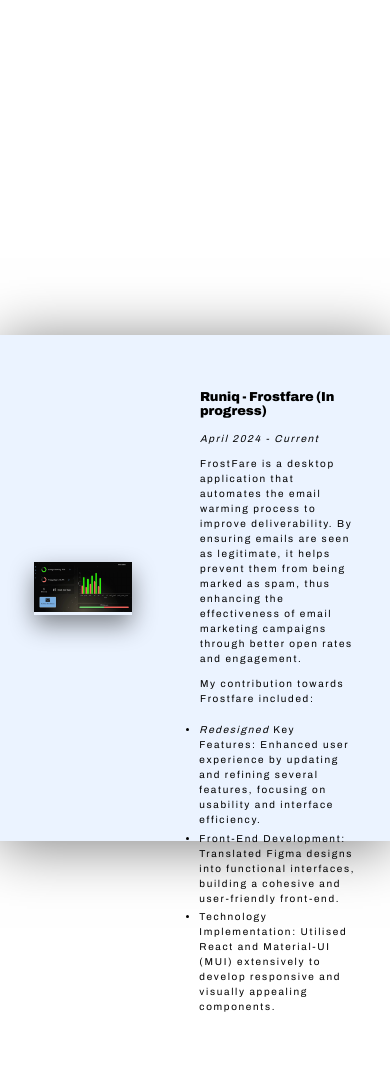
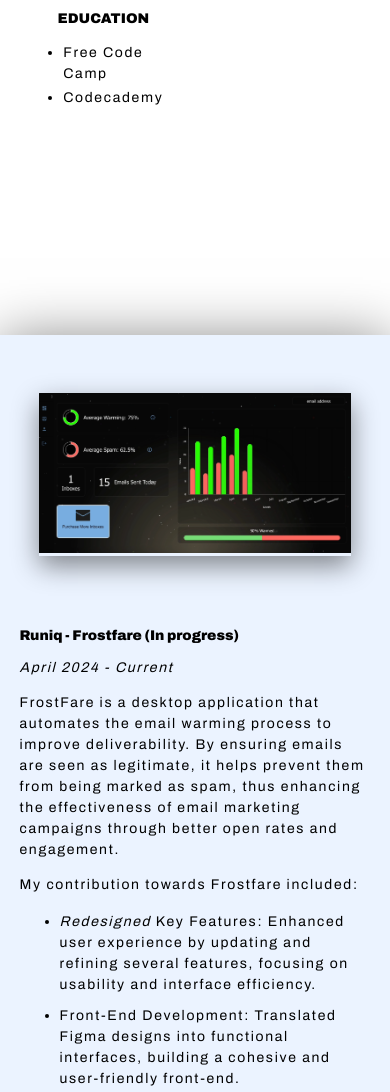
Before and after one commit to j-explorer/Julia_WebDev, a plain HTML site: page code.html in a window 390 px wide. Shown: the part 509-1601 px from the top of the page. Before the commit the page ends 1523 px from the top, so only its background shows below. Drawn offline with nearby package versions, Linux system fonts and the light colour scheme.

Commit message:
Improve layout responsiveness on the code page for mobile views

```diff
--- a/styles/mobile.css
+++ b/styles/mobile.css
@@ -15,23 +15,23 @@
     display: none;
   }
 
-  #top-section-mobile {
-    display: block;
+  #top-section-mobile{
+  display:block;
   position: sticky;
   top: 0;
   display: flex;
   justify-content: end;
-    z-index: 2;
+  z-index:2;
   height: 6vh;
-    grid-column: 1/12;
+  grid-column:1/12;
   grid-row-start: 1;
   }
 
   .menu-icon {
-    display: block;
+    display:block;
     margin-top: auto;
-    z-index: 2;
-    margin-right: 5%;
+    z-index:2;
+    margin-right:5%;
     height: 5vh;
   }
 
@@ -59,11 +59,11 @@
 
   .mobile-menu {
     display: none;
-    position: fixed;
+    position:fixed;
     top: 0;
     left: 0;
-    width: 100%;
-    height: 100vh;
+    width:100%;
+    height:100vh;
     z-index: 1;
     background-color: rgba(255, 255, 255);
   }
@@ -89,10 +89,11 @@
     animation: fadeIn 1s;
   }
 
+
   .about {
     grid-area: 4/1/6/10;
     margin-left: 3%;
-    margin-top: 20%;
+    margin-top:20%;
   }
 
   #about-title {
@@ -115,14 +116,16 @@
 
   /* Gallery page*/
 
+
+
   .gallery-imgs {
     width: 45%;
     margin: 5% 0%;
   }
 
   /* UIUX page*/
-  .content {
-    grid-template-rows: 10% 15% 25% 25% 1fr;
+  .content{
+    grid-template-rows:10% 15% 25% 25% 1fr;
   }
 
 .uiux-imgs {
@@ -154,12 +157,12 @@
     grid-area: 4/2/4/11;
   }
 
-  #books-li {
-    margin-left: 5%;
+  #books-li{
+    margin-left:5%;
   }
 
-  .uiux-content {
-    grid-row-start: 5;
+  .uiux-content{
+    grid-row-start:5;
   }
 
   .uiux-projects {
@@ -167,13 +170,14 @@
   }
 
   p {
-    font-size: 10px;
+    font-size:14px;
   }
+
 
   /* Code page*/
 
   #code-content {
-    grid-template-rows: 10% 15% 25% 1fr;
+    grid-template-rows: 10% 15% 35% 1fr;
   }
 
   #collab {
@@ -185,15 +189,57 @@
   #tech {
     margin-top: 0%;
     margin-left: -10%;
-    grid-area: 3/12/3/13;
+    grid-area: 3/14/3/15;
   }
 
-  #tech-title {
-    margin-left: 10%;
+  #education {
+    margin-top: 0%;
+    margin-left: -10%;
+    grid-area: 4/3/4/10;
   }
 
-  #collab-title {
-    margin-left: 0%;
+  #tech-title{
+    margin-left:25%;
+  }
+
+   #collab-title{
+    margin-left:25%;
+   }
+
+   #education-title{
+    margin-left:25%;
+   }
+
+   .code-content{
+    width: 100%;
+    height: 110vh;
+  }
+
+   .code-projects{
+    display:flex;
+    flex-direction: column;
+    flex-wrap: wrap;
+    justify-content:space-evenly;
+    width: 100%;
+    height: 110vh;
+  }
+
+  .code-project-imgs{
+    width:80%;
+  }
+
+  .code-project-descriptions {
+    width: 90%;
+    height: 70vh;
+  }
+
+  #videoPlayer{
+    width:100%;
+  }
+
+  .exit-button{
+      margin-top:-180%;
+      margin-left:-10%;
   }
   /* Web3 page*/
 
@@ -224,6 +270,7 @@
     margin-left: 3%;
   }
 
+
   /* Shared styles */
   .top-section {
     justify-content: end;
@@ -246,20 +293,19 @@
   .github {
     margin-top: 12%;
     margin-left: -20%;
-    font-size: 0.9em;
+    font-size:0.9em;
   }
 
   .page-titles {
-    font-size: 13px;
+    font-size: 14px;
   }
 
-  .features-title {
-    font-size: 13px;
+.features-title{
+    font-size: 14px;
   }
 
   li {
-    font-size: 10px;
-    margin-left: -35%;
+    font-size: 14px;
   }
 
   @keyframes fadeIn {
```
Lines whose indentation alone changed are shown as unchanged.
